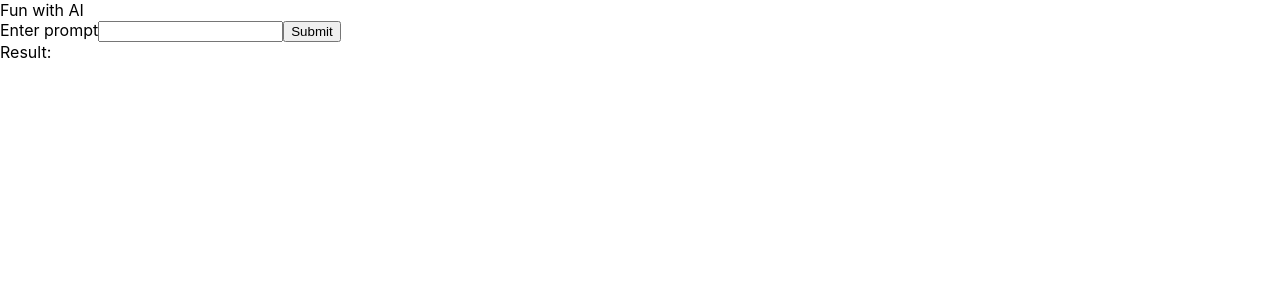
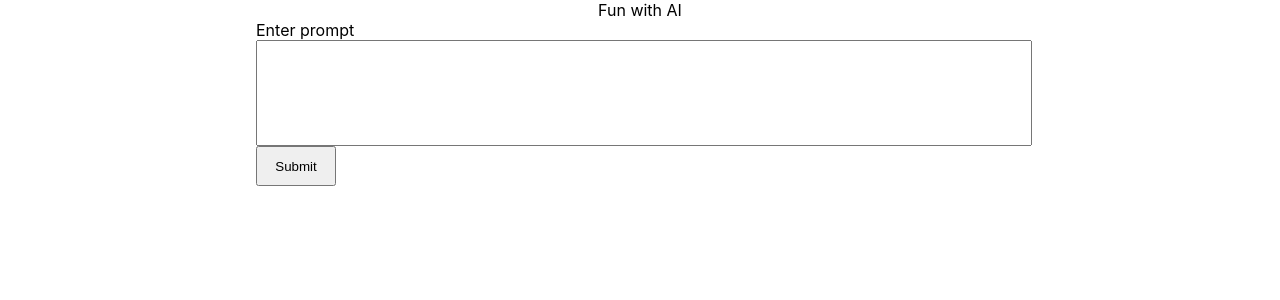
Before and after one commit to dviglucci/writer-bot-3000, a React (Create React App) app: page / in a window 1280 px wide. Shown: the top 300 px of the page. Built offline with nearby package versions, Linux system fonts and the light colour scheme.

Commit message:
displays multiple responses over time in order of most recent

```diff
--- a/src/App.css
+++ b/src/App.css
@@ -1,19 +1,38 @@
-.App {
-  text-align: center;
+.app-container {
+  display: flex;
+  flex-direction: column;
+  align-items: center;
+  width: 100vw;
+  height: 100vh;
 }
 
-.App-logo {
-  height: 40vmin;
-  pointer-events: none;
+.section-container {
+  width: 60%;
 }
 
-@media (prefers-reduced-motion: no-preference) {
-  .App-logo {
-    animation: App-logo-spin infinite 20s linear;
-  }
+section {
+  display: block;
 }
 
-.App-header {
+input {
+  width: 100%;
+  height: 100px;
+}
+
+.button {
+  width: 80px;
+  height: 40px;
+}
+
+.result {
+  display: block;
+}
+
+/* .App {
+  text-align: center;
+} */
+
+/* .App-header {
   background-color: #282c34;
   min-height: 100vh;
   display: flex;
@@ -22,9 +41,9 @@
   justify-content: center;
   font-size: calc(10px + 2vmin);
   color: white;
-}
+} */
 
-.App-link {
+/* .App-link {
   color: #61dafb;
 }
 
@@ -35,4 +54,4 @@
   to {
     transform: rotate(360deg);
   }
-}
+} */
--- a/src/App.js
+++ b/src/App.js
@@ -3,7 +3,8 @@ import { useState } from 'react';
 
 const App = () => {
   const [inputText, setInputText] = useState('');
-  const [outputText, setOutputText] = useState('');
+  // const [outputText, setOutputText] = useState('');
+  const [responseLog, setResponseLog] = useState([]);
 
   const requestData = {
     prompt: inputText,
@@ -15,14 +16,11 @@ const App = () => {
   };
 
   const updateInputText = (event) => {
-    console.log('updating input to >>>', event.target.value)
-    setInputText(event.target.value)
-  }
+    setInputText(event.target.value);
+  };
 
   async function onSubmit(event) {
     event.preventDefault();
-    console.log('about to fetch...')
-    console.log('fucking key >>', process.env.REACT_APP_OPENAI_API_KEY)
     const response = await fetch(
       'https://api.openai.com/v1/engines/text-curie-001/completions',
       {
@@ -35,24 +33,40 @@ const App = () => {
       }
     );
     const data = await response.json();
-    console.log('data >>>', data)
-    console.log('data.result ...', data.choices[0].text)
-    setOutputText(data.choices[0].text);
+    console.log('raw data ...', data.choices[0].text);
+    // setOutputText(data.choices[0].text);
     setInputText('');
+    setResponseLog([{key: responseLog.length + 1, prompt: inputText, response: data.choices[0].text}, ...responseLog])
+    console.log('response log >>', responseLog)
   }
 
   return (
-    <div>
+    <div className='app-container'>
       <header>Fun with AI</header>
-      <form onSubmit={onSubmit}>
+      <form onSubmit={onSubmit} className='section-container'>
         <label>
-          Enter prompt
-          <input type='text' value={inputText} onChange={updateInputText}></input>
+          <section>Enter prompt</section>
+          <input
+            type='text'
+            value={inputText}
+            onChange={updateInputText}
+          ></input>
         </label>
-        <input type='submit' value='Submit' />
+        <input type='submit' value='Submit' className='button' />
       </form>
       <section>
-        Result: {outputText}
+        {responseLog.length > 0 ?
+        responseLog.map((element) => {
+          return (
+            <div key={element.key}>
+              <h3>Prompt:</h3>
+              <div>{element.prompt}</div>
+              <h3>Response:</h3>
+              <div>{element.response}</div>
+            </div>
+          )
+        })
+        : null}
       </section>
     </div>
   );
```
